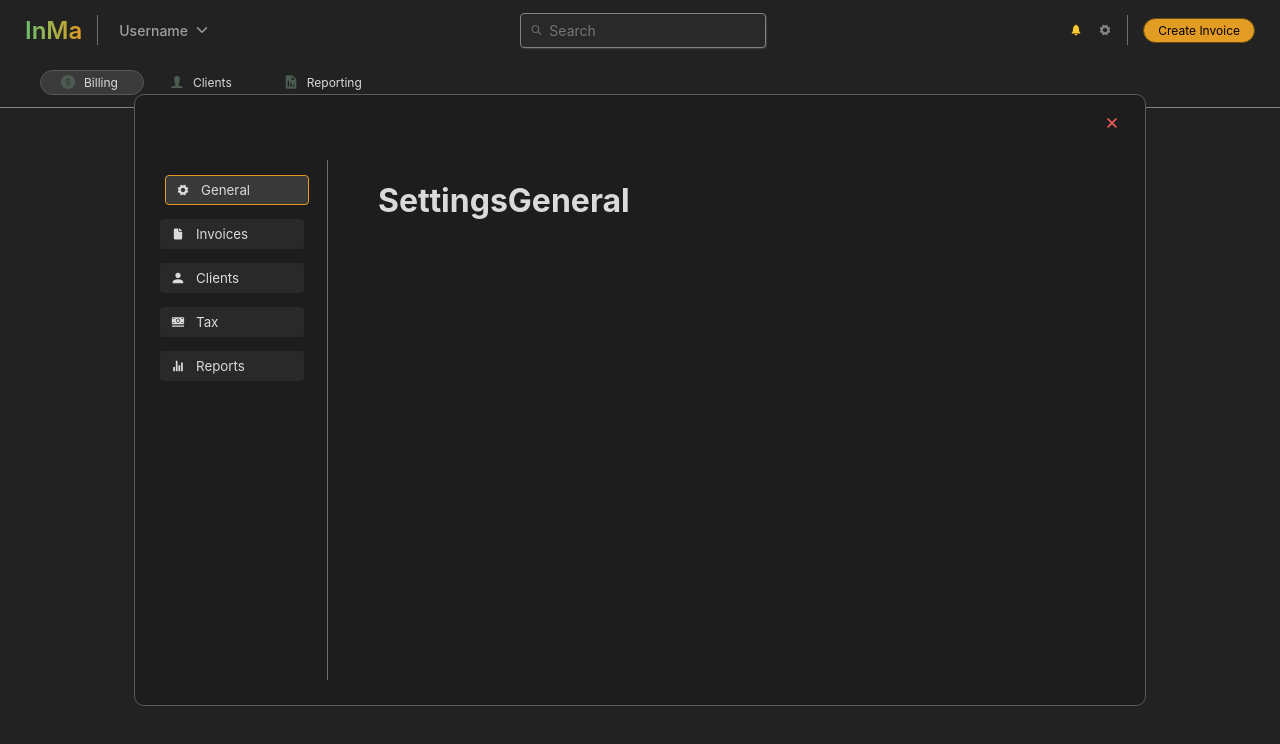
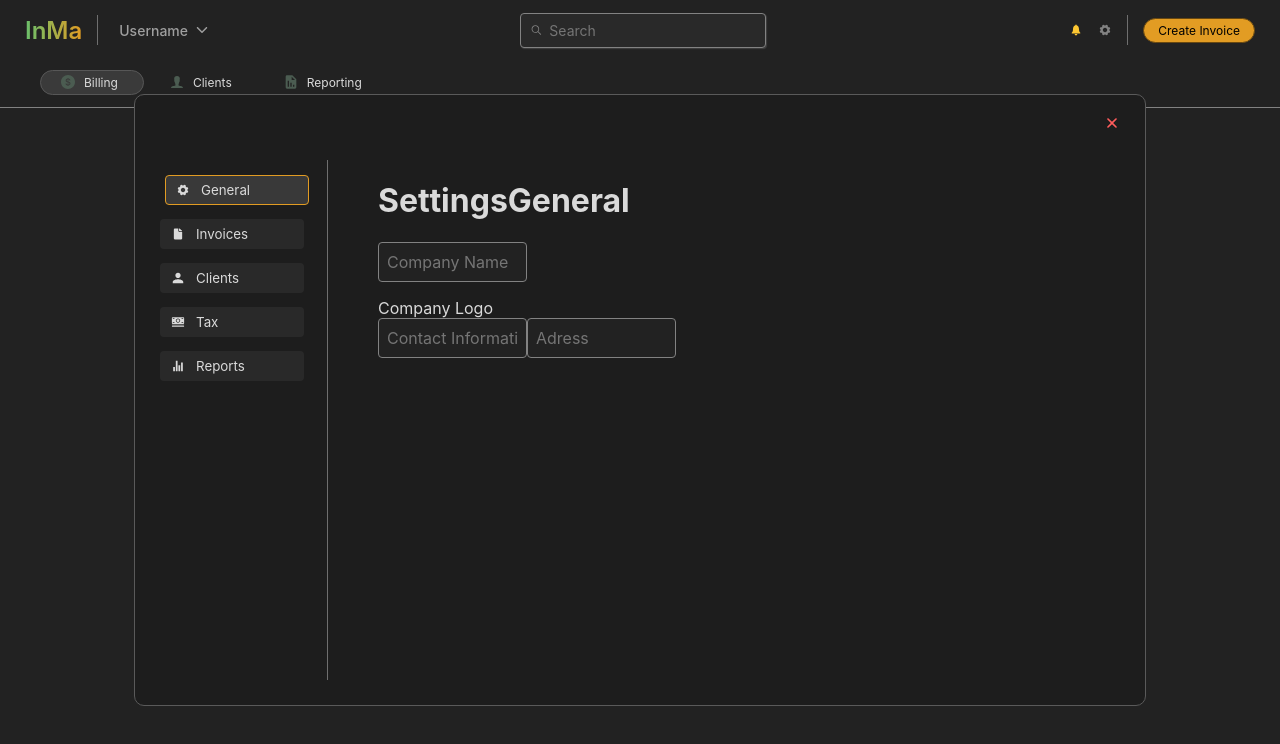
Before and after one commit to Darleanow/InvoiceManager, a Next.js app in the folder frontend/: page /sandbox in a window 1280 px wide. Both pictures are taken after a click on the button 1105 px from the left and 30 px from the top of the page. Shown: the top 744 px of the page. Built offline with nearby package versions, Linux system fonts and the light colour scheme; a web font is replaced by a local one.

Commit message:
feat: Add Settings's atoms

```diff
--- /dev/null
+++ b/frontend/app/components/_atoms/SettingsCategory/SettingsGeneral/Adress/Adress.jsx
@@ -0,0 +1,8 @@
+import React from "react";
+import styles from "./Adress.module.scss";
+
+const Adress = () => {
+    return <input type="text" placeholder="Adress" className={styles.adress_input} />;
+};
+
+export default Adress;
--- /dev/null
+++ b/frontend/app/components/_atoms/SettingsCategory/SettingsGeneral/Adress/Adress.module.scss
@@ -0,0 +1,17 @@
+.adress_input {
+    width: 149px;
+    height: 40px;
+    padding: 0.5rem;
+    font-size: 1rem;
+    border: 1px solid #828282;
+    border-radius: 4px;
+    box-sizing: border-box;
+    margin-bottom: 1rem;
+    background-color: #222222;
+    color: #828282;
+
+    &:focus {
+        outline: none;
+        border-color: #E29C23;
+    }
+}
--- /dev/null
+++ b/frontend/app/components/_atoms/SettingsCategory/SettingsGeneral/CompanyLogo/CompanyLogo.jsx
@@ -0,0 +1,8 @@
+import React from "react";
+import styles from "./CompanyLogo.module.scss";
+
+const CompanyLogo = () => {
+    return <div className={styles.companylogo_container}>Company Logo</div>;
+};
+
+export default CompanyLogo;
--- /dev/null
+++ b/frontend/app/components/_atoms/SettingsCategory/SettingsGeneral/CompanyName/CompanyName.jsx
@@ -0,0 +1,16 @@
+import React from 'react';
+import styles from './CompanyName.module.scss';
+
+const CompanyName = ({ value, onChange, placeholder }) => {
+  return (
+    <input
+      type="text"
+      value={value}
+      onChange={onChange}
+      placeholder={placeholder || 'Company Name'}
+      className={styles.companyname_input}
+    />
+  );
+};
+
+export default CompanyName;
--- /dev/null
+++ b/frontend/app/components/_atoms/SettingsCategory/SettingsGeneral/CompanyName/CompanyName.module.scss
@@ -0,0 +1,18 @@
+// src/components/atoms/companyname.module.scss
+.companyname_input {
+    width: 149px;
+    height: 40px;
+    padding: 0.5rem;
+    font-size: 1rem;
+    border: 1px solid #828282;
+    border-radius: 4px;
+    box-sizing: border-box;
+    margin-bottom: 1rem;
+    background-color: #222222;
+    color: #828282;
+
+    &:focus {
+        outline: none;
+        border-color: #E29C23;
+    }
+  }
--- /dev/null
+++ b/frontend/app/components/_atoms/SettingsCategory/SettingsGeneral/ContactInformation/ContactInformation.jsx
@@ -0,0 +1,8 @@
+import React from "react";
+import styles from "./ContactInformation.module.scss";
+
+const ContactInformation = () => {
+    return <input type="text" placeholder="Contact Information" className={styles.contactinfo_input} />;
+};
+
+export default ContactInformation;
--- /dev/null
+++ b/frontend/app/components/_atoms/SettingsCategory/SettingsGeneral/ContactInformation/ContactInformation.module.scss
@@ -0,0 +1,17 @@
+.contactinfo_input {
+    width: 149px;
+    height: 40px;
+    padding: 0.5rem;
+    font-size: 1rem;
+    border: 1px solid #828282;
+    border-radius: 4px;
+    box-sizing: border-box;
+    margin-bottom: 1rem;
+    background-color: #222222;
+    color: #828282;
+
+    &:focus {
+        outline: none;
+        border-color: #E29C23;
+    }
+  }
--- a/frontend/app/components/_atoms/SettingsCategory/SettingsGeneral/SettingsGeneral.jsx
+++ b/frontend/app/components/_atoms/SettingsCategory/SettingsGeneral/SettingsGeneral.jsx
@@ -1,7 +1,17 @@
+import React from 'react';
+import CompanyName from './CompanyName/CompanyName';
+import CompanyLogo from './CompanyLogo/CompanyLogo';
+import ContactInformation from './ContactInformation/ContactInformation';
+import Adress from './Adress/Adress';
+
 export default function SettingsGeneral() {
   return (
     <div>
       <h1>SettingsGeneral</h1>
+      <CompanyName />
+      <CompanyLogo />
+      <ContactInformation />
+      <Adress />
     </div>
   );
 }
--- a/frontend/package.json
+++ b/frontend/package.json
@@ -24,6 +24,7 @@
     "react-chartjs-2": "^5.2.0",
     "react-dom": "^18",
     "react-icons": "^5.3.0",
+    "sass": "^1.79.5",
     "taffydb": "^2.7.3"
   },
   "devDependencies": {
```
Also changed, not shown: frontend/app/components/_atoms/SettingsCategory/SettingsGeneral/CompanyLogo/CompanyLogo.module.scss (added), 1 other file (tests, documents, lock files or other folders).
